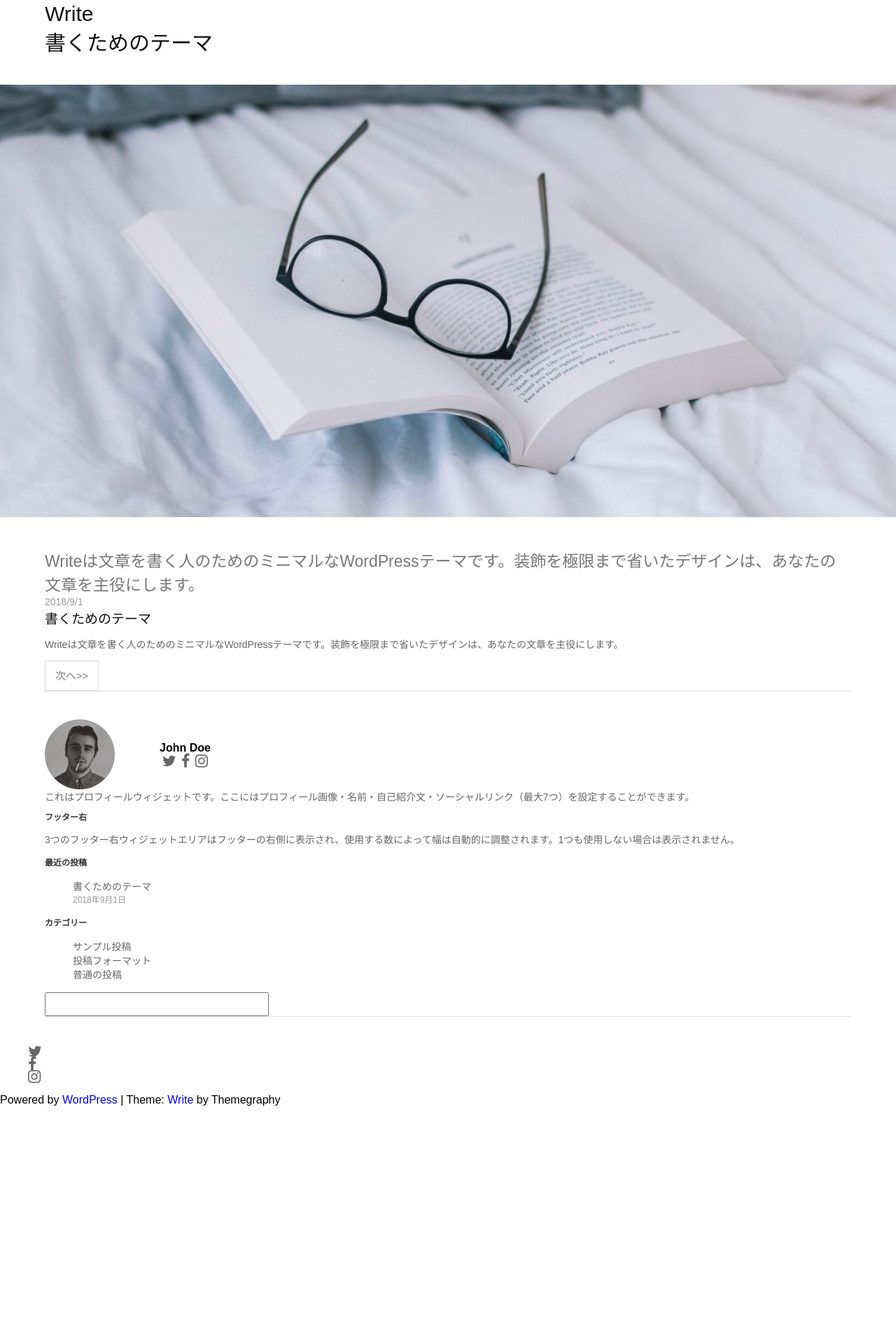
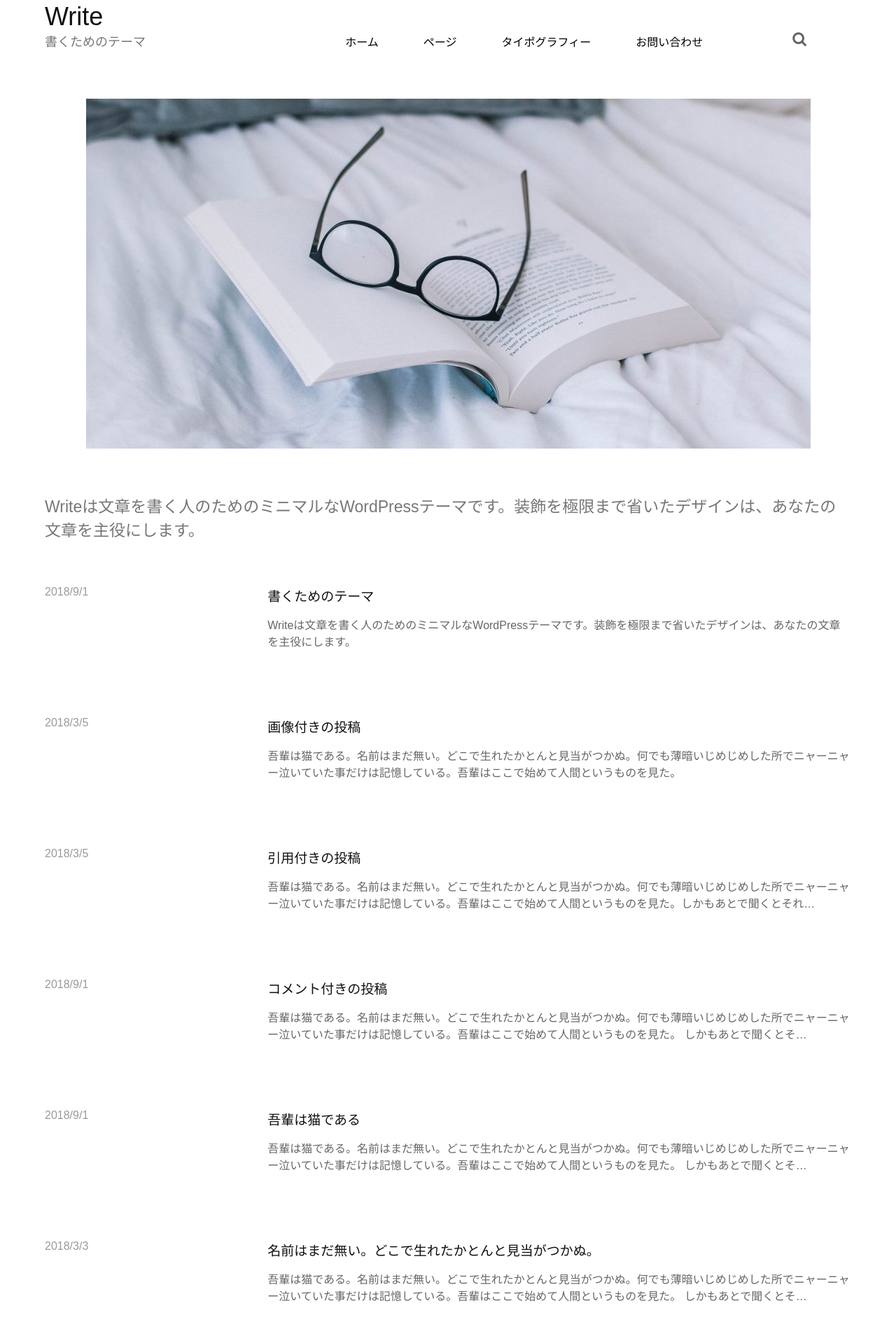
Before and after one commit to shibuya365/copy_web-2, a plain HTML site: page index.html in a window 1280 px wide. Shown: the part 37-1919 px from the top of the page at 70% size. Before the commit the page ends 1618 px from the top, so only its background shows below. Drawn offline with Linux system fonts and the light colour scheme.

Commit message:
add resposive for ipad

```diff
--- a/css/style.scss
+++ b/css/style.scss
@@ -1,17 +1,7 @@
-.small-title {
-  color: #333;
-  font-size: 12px;
-}
-
-.txt {
-  color: #666;
-  font-size: 14px;
-}
-
-
-// template
+// - Base – リセットCSSなど、サイト全体のスタイルを定義
 * {
   box-sizing: border-box;
+  padding: 0;
 }
 
 body {
@@ -27,6 +17,29 @@ li {
   list-style: none;
 }
 
+input {
+  height: 34px;
+  max-width: 320px;
+  width: 100%;
+  border: 1px solid #e6e6e6;
+  margin-bottom: 60px;
+}
+
+
+// - Layout – 位置に関する指定、頭に「l-」をつける
+.l-4 {
+  width: 25%;
+  margin: 0 2vw;
+}
+
+.l-5vw {
+  margin-bottom: 5vw;
+}
+
+.l-9vw {
+  margin-bottom: 9vw;
+}
+// - Module – 再利用可能なパーツ、子要素の頭には親要素の名前をつける
 .container {
   margin: 5vh 5vw;
   padding: 0 px;
@@ -35,6 +48,42 @@ li {
   // margin: 5vh auto;
 }
 
+.small-title {
+  color: #333;
+  font-size: 12px;
+  }
+
+.txt {
+  color: #666;
+  font-size: 14px;
+}
+
+.btn-a {
+  display: block;
+  width: 77px;
+  height: 43px;
+  border: 1px solid #ddd;
+  font-size: 93%;
+  color: #777;
+  padding-top: 9px;
+  text-align: center;
+  margin: 0 2vw 10vw 0;
+}
+
+// - State – LayoutやModuleが変化した状態、頭に「is-」をつける
+.is-ul {
+  text-decoration: underline;
+}
+
+.is-none {
+  display: none;
+}
+// - Theme – 色などの見た目に関する指定、頭に「theme-」もしくは「t-」
+
+
+
+
+// ハンバーガーメニュー ---------------------------
 // Drawer menu
 .btn {
 	background:transparent url(btn.png) no-repeat 0 0;
@@ -68,7 +117,10 @@ li {
 	display: block;
 	padding: 15px;
 }
-// ハンバーガーメニュー ---------------------------
+
+#menu {
+  display: none;
+}
 .header {
   position: fixed;
   left: 0;
@@ -169,34 +221,51 @@ li {
   top: 20px;
 }
 // ヘッダータイトル
-.header-title {
-  margin-right: auto;
+
+header {
+  & div {
+    & div {
       & a {
         font-size: 30px;
         color: #111;
       }
       & div {
-    font-size: 30px;
-    color: #111;
+        font-size: 15px;
+        color: #777;
+      }
+    }
+  }
 }
 
-
+#hidden-menu {
+  display: none;
 }
-
-
 
 // タイトル画像
 #header-img {
   width: 100vw;
+  max-width: 1035px;
 }
 
 // タイトル
 #header-words {
+  margin-top: 8vh;
+  margin-bottom: 8vh;
   font-size: 23px;
   color: #777;
 }
 
-// コンテンツ
+// メインコンテンツ
+
+.article {
+  // display: flex;
+  // flex-direction: column;
+  margin-bottom: 10vh;
+  & a {
+    display: block;
+  }
+}
+
 .art-date {
   color: #999;
   font-size: 14px;
@@ -207,22 +276,12 @@ li {
   font-size: 19px;
 }
 
+// 次へボタン
+#next-btn {
 
-article {
-  display: flex;
-  flex-direction: column;
 }
 
-.btn-a {
-  display: block;
-  width: 77px;
-  height: 43px;
-  border: 1px solid #ddd;
-  font-size: 93%;
-  color: #777;
-  padding-top: 9px;
-  text-align: center;
-}
+
 .con-line {
   border-bottom: 1px solid #ddd;
 }
@@ -230,8 +289,10 @@ article {
 #profile {
   display: flex;
   align-items: center;
+  margin-bottom: 6vw;
 }
 
+// プロフィール画像
 #pro-img{
   width: 100px;
   height: 100px;
@@ -251,17 +312,23 @@ article {
   color: #666;
 }
 
-#recent-posts {
+.recent-post {
   display: flex;
   flex-direction: column;
-  & span {
+  & p {
     font-size: 12px;
     color: #999;
   }
 }
 
-input {
-  height: 34px;
-  max-width: 320px;
-  width: 100%;
+
+
+// フッター
+footer {
+  & ul {
+  display: flex;
+    & li {
+      margin-right: 4vw;
     }
+  }
+}
--- /dev/null
+++ b/css/wide.scss
@@ -0,0 +1,109 @@
+@media (min-width: 768px) {
+  .container {
+    padding: 0 px;
+    // max-width: 1000;
+    // width: 100%;
+    // margin: 5vh auto;
+  }
+
+  .t-txt {
+    font-size: 16px;
+  }
+
+  .t-fs14 {
+    font-size: 14px;
+  }
+
+  .is-block {
+    display: block;
+    width: 48px;
+
+  }
+
+  .hdr-con {
+    div {
+      a {
+        font-size: 36px;
+        }
+      div {
+        font-size: 18px;
+      }
+    }
+  }
+  #hidden-menu {
+    display: block;
+    display: flex;
+    & li {
+      margin-right: 5vw;
+      &:last-child {
+        margin-left: auto;
+      }
+    }
+  }
+
+  // 画像をセンターリングするには`display: block`が必要
+  #header-img {
+    display: block;
+    margin: 0 auto;
+  }
+
+  // .article {
+  //   display: flex;
+  //   & a {
+  //     margin-right: 25vw;
+  //   // font-size: 16px;
+  //   // display: block;
+  //   }
+  //   & div {
+  //     & a {
+  //       font-size: 22px;
+  //     }
+  //   }
+  // }
+
+  #next-btn {
+    display: flex;
+  }
+
+  .btn-a {
+    height: 48px;
+  }
+
+}
+
+
+@media (min-width: 980px) {
+  .t-m-l_margin {
+    margin-bottom: 70px;
+
+  }
+  .hdr-con {
+    display: flex;
+    justify-content: space-between;
+    align-items: flex-end;
+  }
+  #hidden-menu {
+    // align-self: flex-end;
+    margin-bottom: 0px;
+    margin: o auto;
+  }
+  .fa-search {
+    margin-left: 5vw;
+  }
+  .article {
+    display: flex;
+    & a {
+      display: block;
+      margin-right: 20vw;
+    }
+  }
+
+  #next-btn {
+    display: flex;
+    justify-content: center;
+  }
+
+  #four-column {
+    display: flex;
+  }
+}
--- a/index.html
+++ b/index.html
@@ -5,16 +5,25 @@
   <meta name="viewport" content="width=device-width, initial-scale=1.0">
   <title>Write-書くためのテーマ</title>
   <link rel="stylesheet" href="css/style.css">
+  <link href="css/wide.css" rel="stylesheet" media="screen and (min-width: 768px)">
+
   <!-- <link rel="stylesheet" href="https://maxcdn.bootstrapcdn.com/font-awesome/4.7.0/css/font-awesome.min.css"> -->
   <!-- <link href="https://use.fontawesome.com/releases/v5.6.1/css/all.css" rel="stylesheet"> -->
   <link href="https://maxcdn.bootstrapcdn.com/font-awesome/4.7.0/css/font-awesome.min.css" rel="stylesheet">
 </head>
 <body>
   <header>
-    <div class="container hdr-con">
+    <div class="container hdr-con t-m-l_margin">
       <div class="header-title">
         <a href="#">Write</a>
         <div>書くためのテーマ</div>
+      </div>
+      <div id="hidden-menu" class="l-9vw">
+        <li>ホーム</li>
+        <li>ページ</li>
+        <li>タイポグラフィー</li>
+        <li>お問い合わせ</li>
+        <li><span class="fa fa-search fa-lg"></span></li>
       </div>
       <!-- ハンバーガーメニュー -->
       <nav class="global-nav">
@@ -40,15 +49,58 @@
 
   <div class="container con-line">
     <div id="header-words">Writeは文章を書く人のためのミニマルなWordPressテーマです。装飾を極限まで省いたデザインは、あなたの文章を主役にします。</div>
-    <article>
-      <a href=""><time class="art-date" >2018/9/1</time></a>
+    <div class="article">
+      <a href=""><time class="art-date t-txt" >2018/9/1</time></a>
+      <div>
         <a href="#" class="art-a" >書くためのテーマ</a>
-      <p class="txt" >Writeは文章を書く人のためのミニマルなWordPressテーマです。装飾を極限まで省いたデザインは、あなたの文章を主役にします。</p>
-    </article>
+        <p class="txt t-txt" >Writeは文章を書く人のためのミニマルなWordPressテーマです。装飾を極限まで省いたデザインは、あなたの文章を主役にします。</p>
+      </div>
+    </div>
+    <div class="article">
+      <a href=""><time class="art-date t-txt" >2018/3/5</time></a>
+      <div>
+        <a href="#" class="art-a" >画像付きの投稿</a>
+        <p class="txt t-txt" >吾輩は猫である。名前はまだ無い。どこで生れたかとんと見当がつかぬ。何でも薄暗いじめじめした所でニャーニャー泣いていた事だけは記憶している。吾輩はここで始めて人間というものを見た。</p>
+      </div>
+    </div>
+    <div class="article">
+      <a href=""><time class="art-date t-txt" >2018/3/5</time></a>
+      <div>
+        <a href="#" class="art-a" >引用付きの投稿</a>
+        <p class="txt t-txt" >吾輩は猫である。名前はまだ無い。どこで生れたかとんと見当がつかぬ。何でも薄暗いじめじめした所でニャーニャー泣いていた事だけは記憶している。吾輩はここで始めて人間というものを見た。しかもあとで聞くとそれ…</p>
+      </div>
+    </div>
+    <div class="article">
+      <a href=""><time class="art-date t-txt" >2018/9/1</time></a>
+      <div>
+        <a href="#" class="art-a" >コメント付きの投稿</a>
+        <p class="txt t-txt" >吾輩は猫である。名前はまだ無い。どこで生れたかとんと見当がつかぬ。何でも薄暗いじめじめした所でニャーニャー泣いていた事だけは記憶している。吾輩はここで始めて人間というものを見た。 しかもあとで聞くとそ…</p>
+      </div>
+    </div>
+    <div class="article">
+      <a href=""><time class="art-date t-txt" >2018/9/1</time></a>
+      <div>
+        <a href="#" class="art-a" >吾輩は猫である</a>
+        <p class="txt t-txt" >吾輩は猫である。名前はまだ無い。どこで生れたかとんと見当がつかぬ。何でも薄暗いじめじめした所でニャーニャー泣いていた事だけは記憶している。吾輩はここで始めて人間というものを見た。 しかもあとで聞くとそ…</p>
+      </div>
+    </div>
+    <div class="article">
+      <a href=""><time class="art-date t-txt" >2018/3/3</time></a>
+      <div>
+        <a href="#" class="art-a" >名前はまだ無い。どこで生れたかとんと見当がつかぬ。</a>
+        <p class="txt t-txt" >吾輩は猫である。名前はまだ無い。どこで生れたかとんと見当がつかぬ。何でも薄暗いじめじめした所でニャーニャー泣いていた事だけは記憶している。吾輩はここで始めて人間というものを見た。 しかもあとで聞くとそ…</p>
+      </div>
+    </div>
+  <div id="next-btn">
+    <a href="#" class="btn-a is-none is-block">1</a>
+    <a href="#" class="btn-a is-none is-block">2</a>
+    <a href="#" class="btn-a is-none is-block">3</a>
     <a href="#" class="btn-a">次へ>></a>
   </div>
+  </div>
   <!-- メインコンテンツの下の方 -->
-  <div class="container con-line">
+  <div id="four-column" class="container">
+    <div class="l-4 con-line">
       <div id="profile">
         <img id="pro-img" src="img/profile-m.png" alt="">
         <div id="pro-right">
@@ -63,25 +115,45 @@
           </div>
         </div>
       </div>
-    <div class="txt">これはプロフィールウィジェットです。ここにはプロフィール画像・名前・自己紹介文・ソーシャルリンク（最大7つ）を設定することができます。</div>
-    <h2 class="small-title">フッター右</h2>
-    <p class="txt">3つのフッター右ウィジェットエリアはフッターの右側に表示され、使用する数によって幅は自動的に調整されます。1つも使用しない場合は表示されません。</p>
-    <h2 class="small-title">最近の投稿</h2>
-    <ul>
-      <div id="recent-posts">
-        <a class="txt" href="#">書くためのテーマ</a>
-        <span>2018年9月1日</span>
+      <div class="txt l-9vw t-txt">これはプロフィールウィジェットです。ここにはプロフィール画像・名前・自己紹介文・ソーシャルリンク（最大7つ）を設定することができます。</div>
+    </div>
+
+    <div class="l-4">
+      <h2 class="small-title t-fs14">フッター右</h2>
+      <p class="txt l-9vw t-txt">3つのフッター右ウィジェットエリアはフッターの右側に表示され、使用する数によって幅は自動的に調整されます。1つも使用しない場合は表示されません。</p>
+    </div>
+
+    <div class="l-4">
+      <h2 class="small-title t-fs14">最近の投稿</h2>
+      <ul class="l-9vw">
+        <div class="recent-post l-5vw">
+          <a class="txt t-txt" href="#">書くためのテーマ</a>
+          <p class="is-ul t-fs14">2018年9月1日</p>
+        </div>
+        <div class="recent-post l-5vw">
+          <a class="txt t-txt" href="#">画像付きの投稿</a>
+          <p class="is-ul t-fs14">2018年3月5日</p>
+        </div>
+        <div class="recent-post l-5vw">
+          <a class="txt t-txt" href="#">引用付きの投稿</a>
+          <p class="is-ul t-fs14">2018年3月5日</p>
         </div>
       </ul>
+    </div>
+
+  <div class="l-4">
     <h2 class="small-title">カテゴリー</h2>
     <ul>
-      <li><a class="txt" href="#">サンプル投稿</a></li>
-      <li><a class="txt" href="#">投稿フォーマット</a></li>
-      <li><a class="txt" href="#">普通の投稿</a></li>
+      <li class=" l-5vw"><a class="txt is-ul t-txt" href="#">サンプル投稿</a></li>
+      <li class=" l-5vw"><a class="txt is-ul t-txt" href="#">投稿フォーマット</a></li>
+      <li class=" l-5vw"><a class="txt is-ul t-txt" href="#">普通の投稿</a></li>
     </ul>
-    <input type="text">
+    <input type="text" value="検索...">
   </div>
-  <footer>
+
+
+  </div>
+  <footer class="container">
     <ul>
       <li><a href=""><span class="fa fa-twitter fa-lg"></span>
       </a></li>
```
Also changed, not shown: css/style.css, css/wide.css (added), css/wide.min.css (added), 1 other file. Lines whose indentation alone changed are shown as unchanged.
